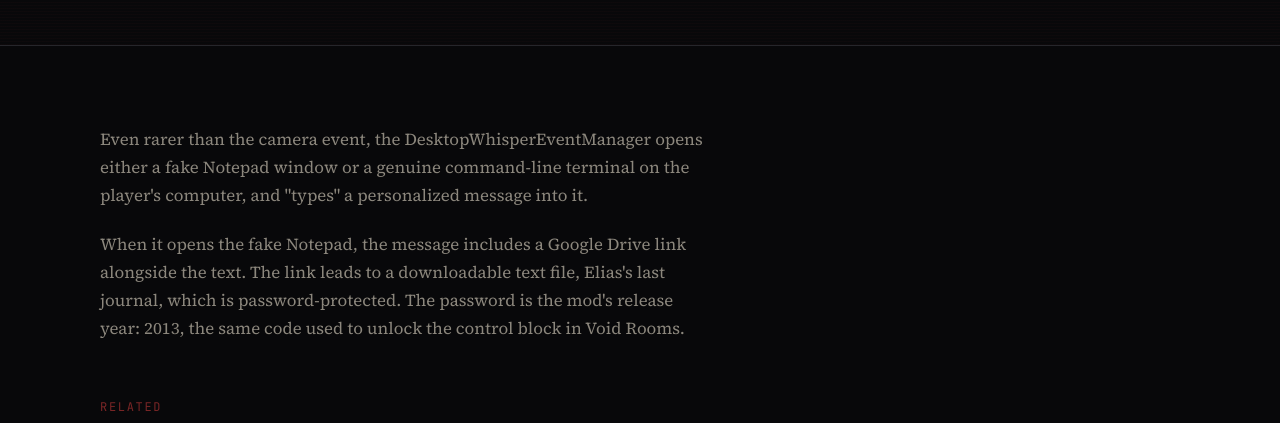
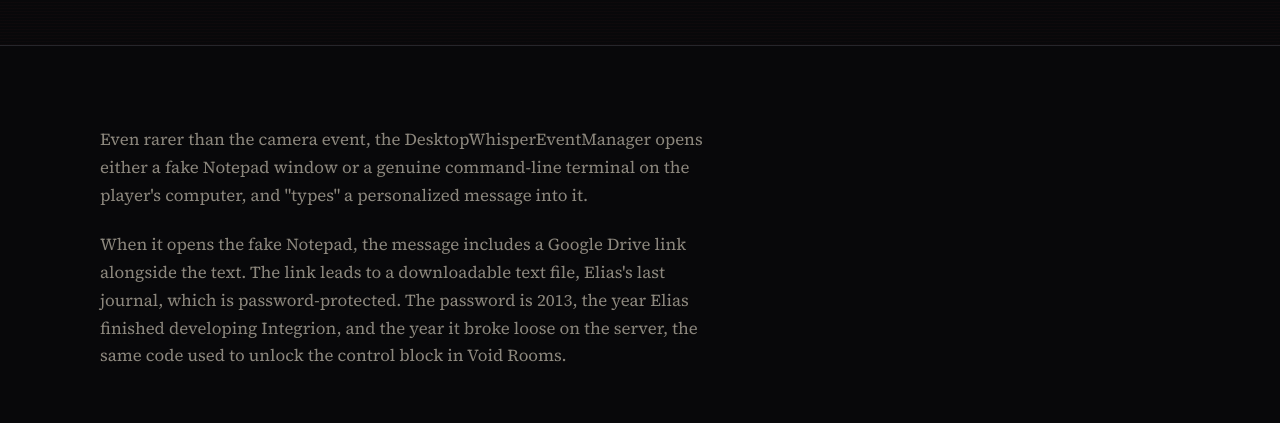
Before and after one commit to endisnearstudios/corrupted-code-site, a plain HTML site: page events/desktop-whisper-event.html in a window 1280 px wide. Shown: the part 370-793 px from the top of the page. Drawn offline with Linux system fonts and the light colour scheme.

Commit message:
Fix Elias's journal password meaning: not the mod's release year
2013 is the year Elias finished developing Integrion and the year it
broke loose on the server, not a real-world release date.

```diff
--- a/events/desktop-whisper-event.html
+++ b/events/desktop-whisper-event.html
@@ -54,7 +54,7 @@
   <div class="block-inner">
     <div class="detail-body" style="max-width: 68ch;">
       <p>Even rarer than the camera event, the DesktopWhisperEventManager opens either a fake Notepad window or a genuine command-line terminal on the player's computer, and "types" a personalized message into it.</p>
-      <p>When it opens the fake Notepad, the message includes a Google Drive link alongside the text. The link leads to a downloadable text file, Elias's last journal, which is password-protected. The password is the mod's release year: 2013, the same code used to unlock the control block in Void Rooms.</p>
+      <p>When it opens the fake Notepad, the message includes a Google Drive link alongside the text. The link leads to a downloadable text file, Elias's last journal, which is password-protected. The password is 2013, the year Elias finished developing Integrion, and the year it broke loose on the server, the same code used to unlock the control block in Void Rooms.</p>
     </div>
 
     <div class="related-label">Related</div>
```
